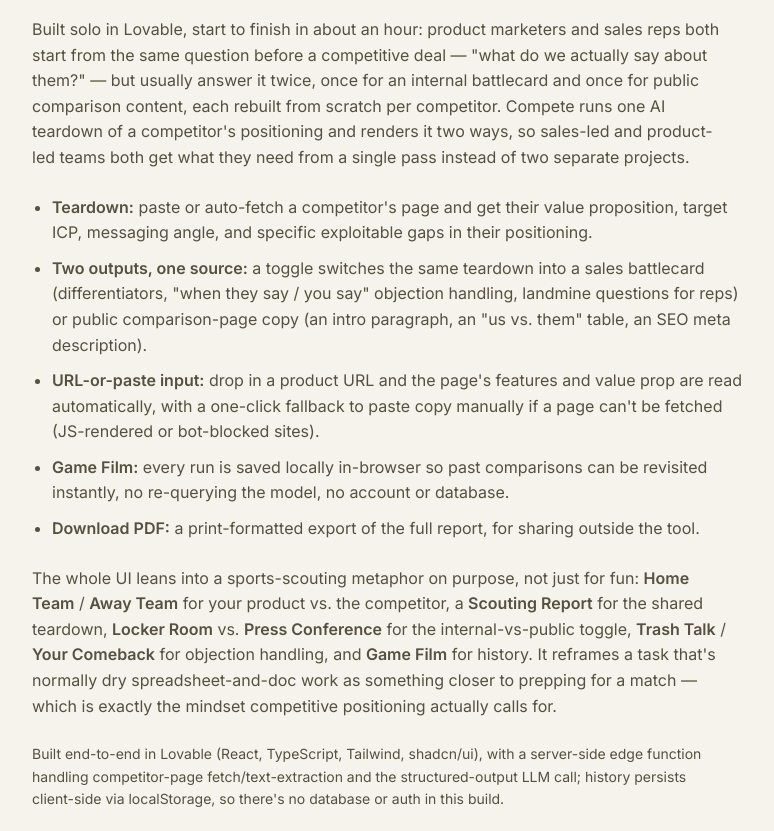
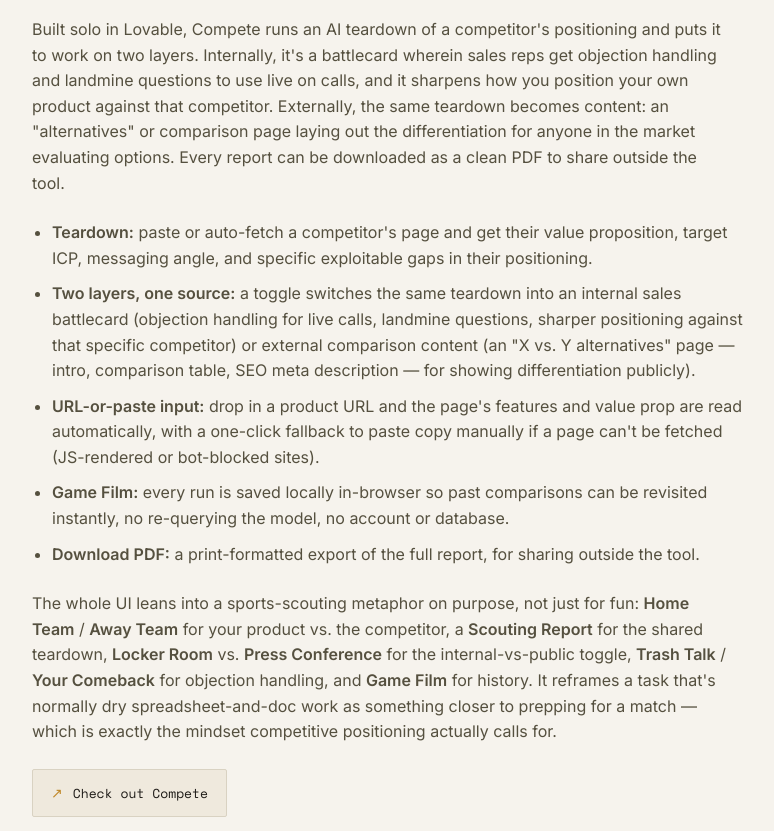
Before and after one commit to meghasainath/meghasainath.github.io, a plain HTML site: page builds.html in a window 1280 px wide. Shown: the part 532-1363 px from the top of the page, without its empty margins (120-894 px from the left). Drawn offline with nearby package versions, Linux system fonts and the light colour scheme.

Commit message:
Rewrite Compete description: two-layer framing, tighter copy
Clarify the internal (sales battlecard) vs. external (comparison
content) use cases, fold in the PDF download, and simplify the CTA.

```diff
--- a/builds.html
+++ b/builds.html
@@ -259,18 +259,17 @@ footer.site-footer{
   <div class="wrap story-simple">
     <span class="story-mark">Product Marketing Tool · Lovable Hackathon</span>
     <h3>Compete</h3>
-    <p>Built solo in Lovable, start to finish in about an hour: product marketers and sales reps both start from the same question before a competitive deal — "what do we actually say about them?" — but usually answer it twice, once for an internal battlecard and once for public comparison content, each rebuilt from scratch per competitor. Compete runs one AI teardown of a competitor's positioning and renders it two ways, so sales-led and product-led teams both get what they need from a single pass instead of two separate projects.</p>
+    <p>Built solo in Lovable, Compete runs an AI teardown of a competitor's positioning and puts it to work on two layers. Internally, it's a battlecard wherein sales reps get objection handling and landmine questions to use live on calls, and it sharpens how you position your own product against that competitor. Externally, the same teardown becomes content: an "alternatives" or comparison page laying out the differentiation for anyone in the market evaluating options. Every report can be downloaded as a clean PDF to share outside the tool.</p>
     <ul>
       <li><strong>Teardown:</strong> paste or auto-fetch a competitor's page and get their value proposition, target ICP, messaging angle, and specific exploitable gaps in their positioning.</li>
-      <li><strong>Two outputs, one source:</strong> a toggle switches the same teardown into a sales battlecard (differentiators, "when they say / you say" objection handling, landmine questions for reps) or public comparison-page copy (an intro paragraph, an "us vs. them" table, an SEO meta description).</li>
+      <li><strong>Two layers, one source:</strong> a toggle switches the same teardown into an internal sales battlecard (objection handling for live calls, landmine questions, sharper positioning against that specific competitor) or external comparison content (an "X vs. Y alternatives" page — intro, comparison table, SEO meta description — for showing differentiation publicly).</li>
       <li><strong>URL-or-paste input:</strong> drop in a product URL and the page's features and value prop are read automatically, with a one-click fallback to paste copy manually if a page can't be fetched (JS-rendered or bot-blocked sites).</li>
       <li><strong>Game Film:</strong> every run is saved locally in-browser so past comparisons can be revisited instantly, no re-querying the model, no account or database.</li>
       <li><strong>Download PDF:</strong> a print-formatted export of the full report, for sharing outside the tool.</li>
     </ul>
     <p>The whole UI leans into a sports-scouting metaphor on purpose, not just for fun: <strong>Home Team</strong> / <strong>Away Team</strong> for your product vs. the competitor, a <strong>Scouting Report</strong> for the shared teardown, <strong>Locker Room</strong> vs. <strong>Press Conference</strong> for the internal-vs-public toggle, <strong>Trash Talk</strong> / <strong>Your Comeback</strong> for objection handling, and <strong>Game Film</strong> for history. It reframes a task that's normally dry spreadsheet-and-doc work as something closer to prepping for a match — which is exactly the mindset competitive positioning actually calls for.</p>
-    <p style="font-size:14px; color:var(--ink-soft);">Built end-to-end in Lovable (React, TypeScript, Tailwind, shadcn/ui), with a server-side edge function handling competitor-page fetch/text-extraction and the structured-output LLM call; history persists client-side via localStorage, so there's no database or auth in this build.</p>
     <div class="asset-links" style="margin-bottom:24px;">
-      <a class="asset-link" href="https://id-preview--6b529e19-0232-4d8a-a97a-70483f2aed7c.lovable.app" target="_blank" rel="noopener"><span class="arrow">&#8599;</span> Open Compete</a>
+      <a class="asset-link" href="https://id-preview--6b529e19-0232-4d8a-a97a-70483f2aed7c.lovable.app" target="_blank" rel="noopener"><span class="arrow">&#8599;</span> Check out Compete</a>
     </div>
     <div style="display:grid; grid-template-columns:repeat(auto-fit,minmax(min(100%,260px),1fr)); gap:20px;">
       <figure style="margin:0;">
```
